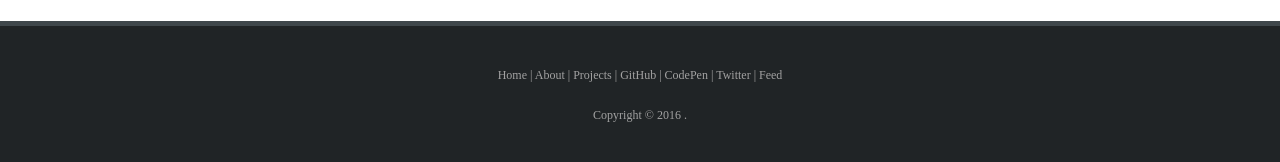
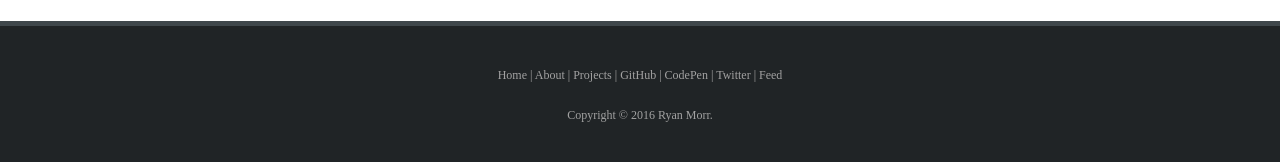
Before and after one commit to ryanmorr/ryanmorr.github.io, a Jekyll site: the page built from index.html, in a window 1280 px wide. Shown: the part 1045-1207 px from the top of the page. Built offline with Jekyll 4.4.1, drawn with Linux system fonts in a browser that asks for light colours; some web fonts are replaced; the list of posts is cut into pages by our own code.

```diff
--- a/_config.yml
+++ b/_config.yml
@@ -1,4 +1,5 @@
 # Site settings
+
 name: Ryan Morr
 email: rm.morr@gmail.com
 description: "Web developer based in Barrie, Ontario, Canada. I love to create dynamic web applications with a keen interest in JavaScript, Node.js, CSS, and HTML5."
--- a/_includes/footer.html
+++ b/_includes/footer.html
@@ -12,7 +12,7 @@
                     <a href="/feed.xml">Feed</a>
                 </p>
             </section>
-            <p>Copyright &copy; {{ site.time | date: "%Y" }} {{ site.author }}.</p>
+            <p>Copyright &copy; {{ site.time | date: "%Y" }} {{ site.name }}.</p>
         </div>
     </div>
 </footer>
--- a/_includes/head.html
+++ b/_includes/head.html
@@ -7,8 +7,8 @@
     <link rel="alternate" type="application/atom+xml" href="/feed.xml">
 
     <link rel="shortcut icon" href="/icon.png">
-    <meta name="apple-mobile-web-app-title" content="Ryan Morr">
-    <meta name="description" content="Web developer based in Barrie, Ontario, Canada. I love to create dynamic web applications with a keen interest in JavaScript, Node.js, CSS, and HTML5." />
+    <meta name="apple-mobile-web-app-title" content="{{ page.name }}">
+    <meta name="description" content="{{ page.description }}" />
     <link rel="canonical" href="{{ page.url | replace:'index.html','' | prepend: site.baseurl | prepend: site.url }}">
 
     <link rel="stylesheet" type="text/css" href="//fonts.googleapis.com/css?family=Droid+Serif:400,700,400italic|Open+Sans:700,400" />
--- a/_includes/header.html
+++ b/_includes/header.html
@@ -1,8 +1,8 @@
 <header id="site-header">
     <div class="vertical">
         <div class="block">
-            <h1 class="blog-title">Ryan Morr</h1>
-            <h2 class="blog-description">Web developer based in Barrie, Ontario, Canada. I love to create dynamic web applications with a keen interest in JavaScript, Node.js, CSS, and HTML5.</h2>
+            <h1 class="blog-title">{{ site.name }}</h1>
+            <h2 class="blog-description">{{ site.description }}</h2>
             <section class="icon-links">
                 <a href="/about">
                     <i class="fa fa-user"></i>
```
